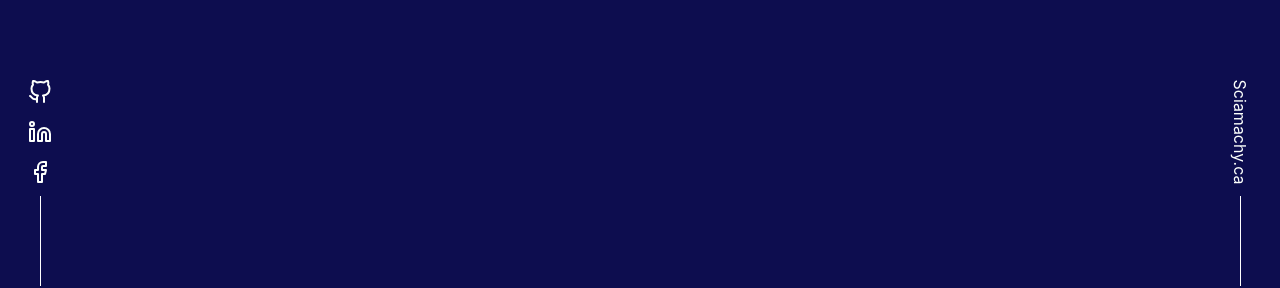
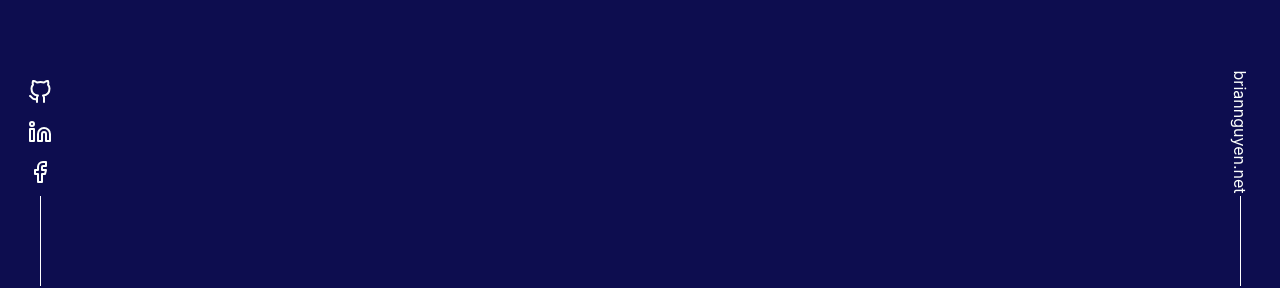
Before and after one commit to channghiep/portfolio, a React (Create React App) app: page / in a window 1280 px wide. Shown: the part 514-802 px from the top of the page. Built offline with nearby package versions, Linux system fonts and the light colour scheme.

Commit message:
Update landing.js

```diff
--- a/src/components/landing.js
+++ b/src/components/landing.js
@@ -81,8 +81,8 @@ function Landing() {
         <div class="hidden text-textcolor2 fixed bottom-0 w-[40px] right-[20px] md:block">
           <ul class="flex flex-col items-center m-0 p-0">
             <li className='my-8 rotate-90'>
-              <a href="https://sciamachy.ca">
-                Sciamachy.ca
+              <a href="https://briannguyen.net">
+                briannguyen.net
               </a>
             </li>
             <li after="" class="mt-2 after:content-[attr(after)] after:w-[.5px] after:h-[90px] after:bg-white after:block after:mb-0 after:mt-3 after:mx-auto"></li>
```
